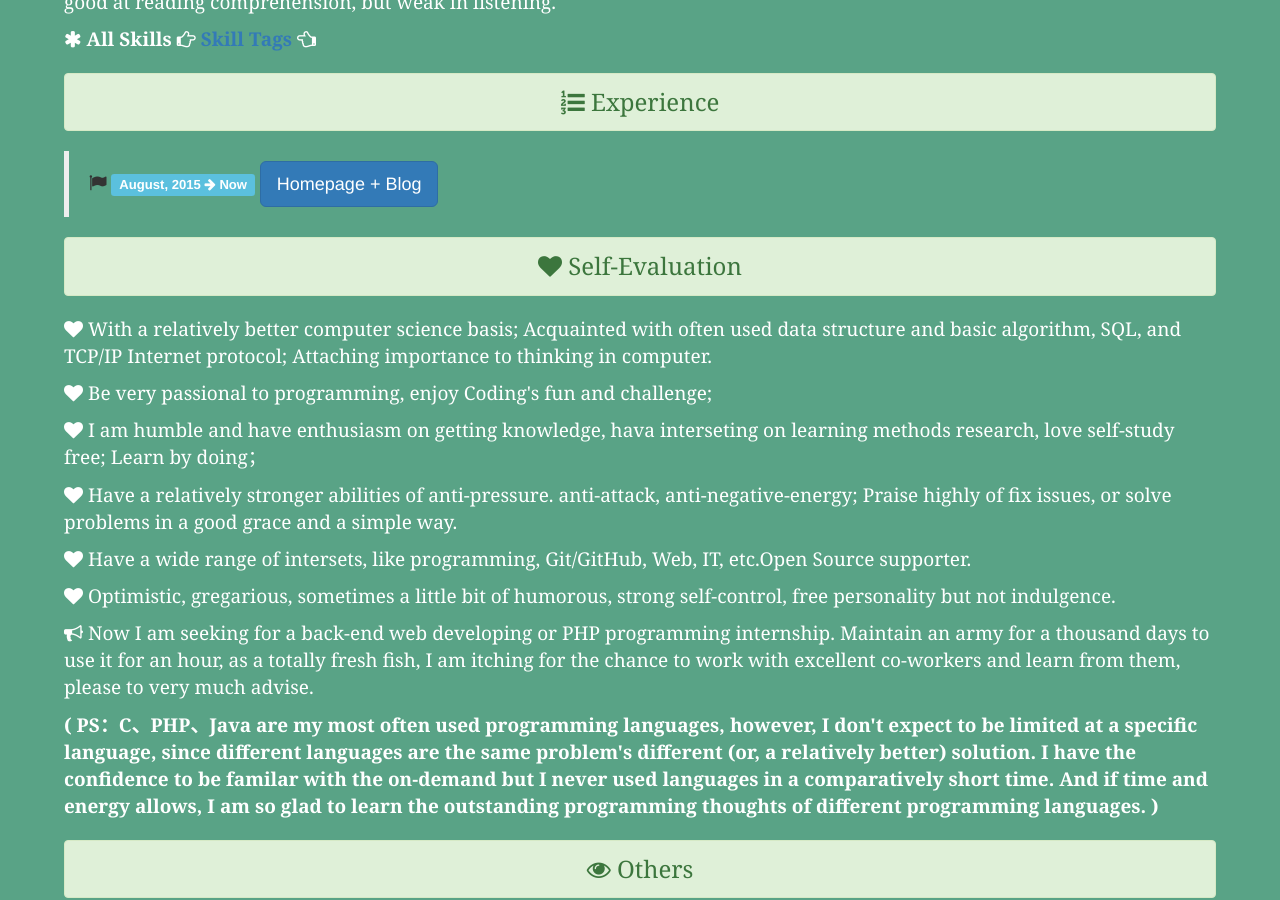
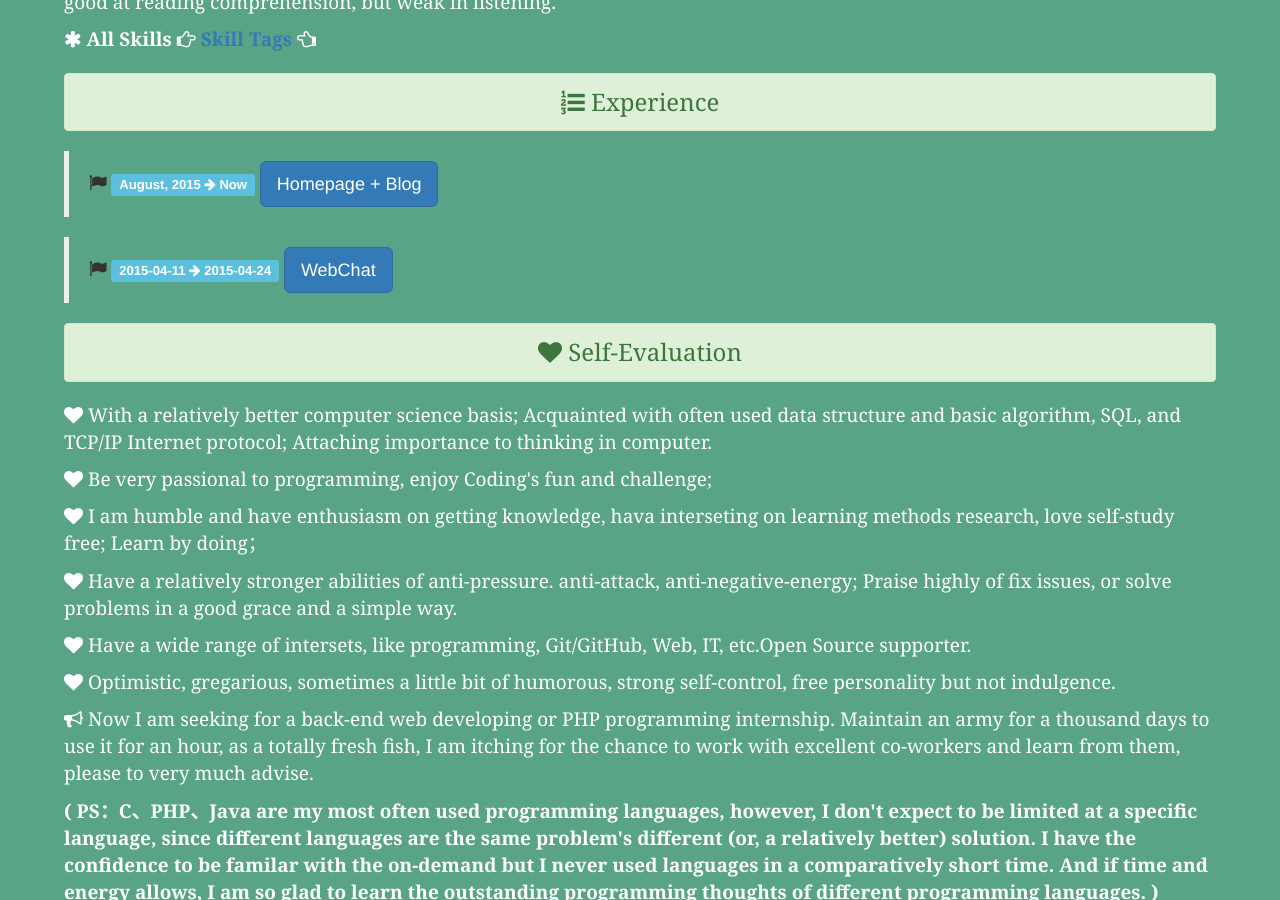
Before and after one commit to light-shadow/ckwongloy.github.io, a Jekyll site: the page built from resume_en.html, in a window 1280 px wide and 900 px high, scrolled down 1212 px. Built offline with Jekyll 4.4.1, drawn with Linux system fonts in a browser that asks for light colours; Markdown is read by kramdown in place of the engine named in the settings.

Commit message:
resume en adding

```diff
--- a/resume_en.html
+++ b/resume_en.html
@@ -98,6 +98,43 @@
 <div class="modal-footer">
 <button type="button" class="btn btn-default" data-dismiss="modal">关闭</button></div></div></div></div>
 
+<!-- 项目 2 开始 注意修改 data-target 的对应值-->
+
+<blockquote>
+<span class="fa fa-flag"></span>
+<span class="label label-info">
+2015-04-11
+<span class="fa fa-arrow-right"></span>
+2015-04-24</span>
+<!-- 按钮触发模态框 -->
+<button class="btn btn-primary btn-lg" data-toggle="modal" data-target="#myModal2">WebChat</button></blockquote>
+<!-- 模态框（Modal） -->
+<div class="modal fade" id="myModal2" tabindex="-1" role="dialog" aria-labelledby="myModalLabel2" >
+<div class="modal-dialog">
+<div class="modal-content">
+<div class="modal-header">
+<!-- <button type="button" class="close" data-dismiss="modal" aria-hidden="true">&times;</button> -->
+<em>项目标签</em>
+<span class="label label-success">PHP</span>
+<span class="label label-warning">Ajax</span>
+<span class="label label-warning">MySQL</span>
+<span class="label label-info">分页</span></div>
+<div class="modal-body">
+<div class="modal-title" id="myModalLabel2"></div>
+<p>
+<span class="label label-default">项目地址</span>
+<button type="button" class="btn btn-default">
+项目开源，源代码托管在：<a href="https://github.com/lamChuanJiang/LBD/tree/master/WebChat"><b>GitHub</b></a></button></p>
+<span class="label label-default">功能摘要</span><br><br>
+<p>1. 一个很简易的网页聊天系统，采用的是 PHP + MySQL 开发。</p>
+<p>2. 主要实现技术是 <b>Ajax</b>，通过 Ajax 与服务器异步交换数据，用在了即时聊天，登录和注册时的无刷新验证。</p>
+<p>3. 在对注册和登录用户合法性进行校验的时候用到了 <b>正则表达式</b>，以及验证码，都是使用 PHP 方法。</p>
+<p>4. 在显示用户信息的界面设计并实现了一个比较漂亮的<b>分页</b>，用于美观地显示从 MySQL 中查询到的用户信息。</p></div>
+<div class="modal-footer">
+<button type="button" class="btn btn-default" data-dismiss="modal">关闭</button></div></div></div></div>
+
+<!-- 项目 2 结束 -->
+
 <div class="content_font">
 <h3 class="alert alert-success">
 <span class="fa fa-heart"></span> Self-Evaluation</h3>
```
